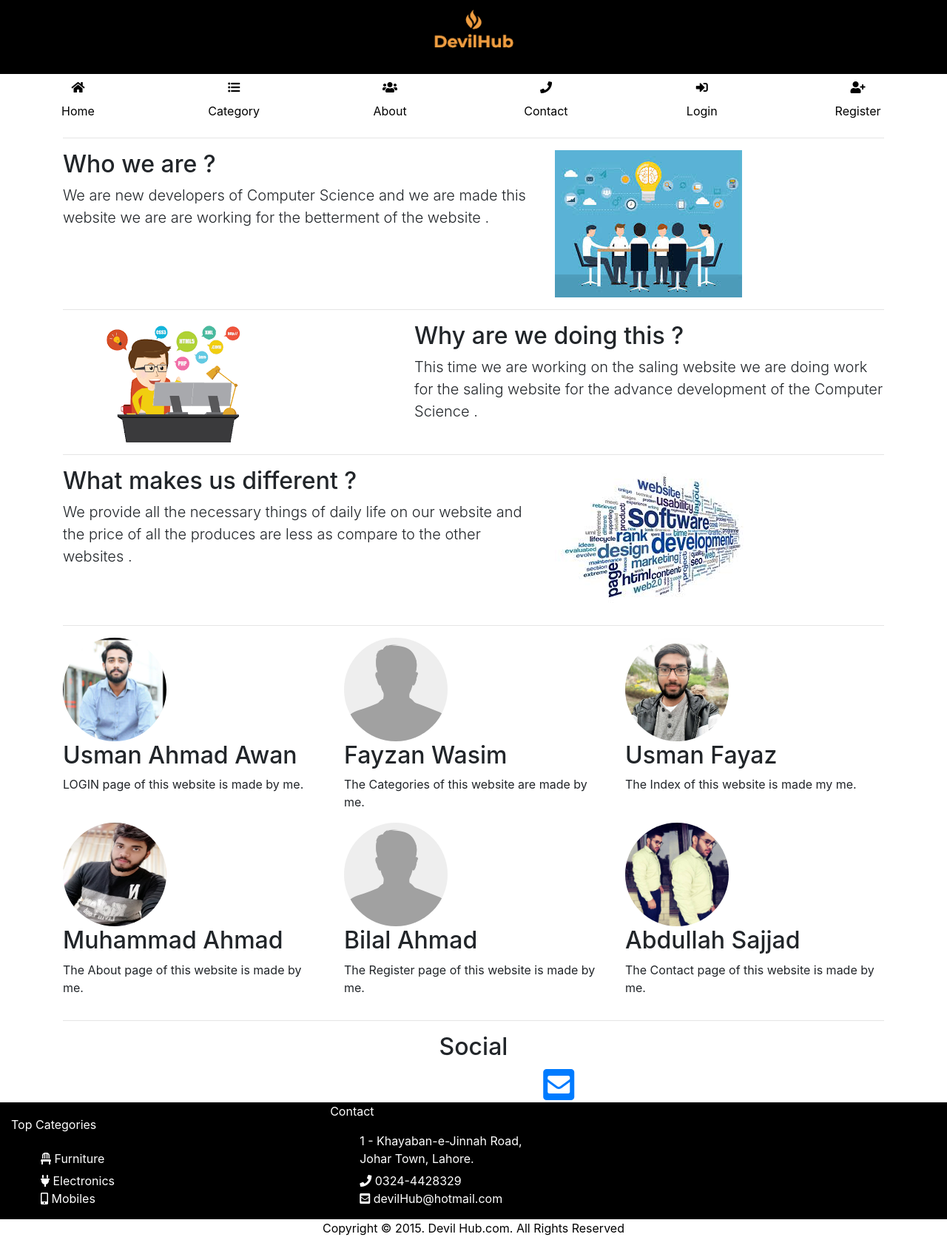
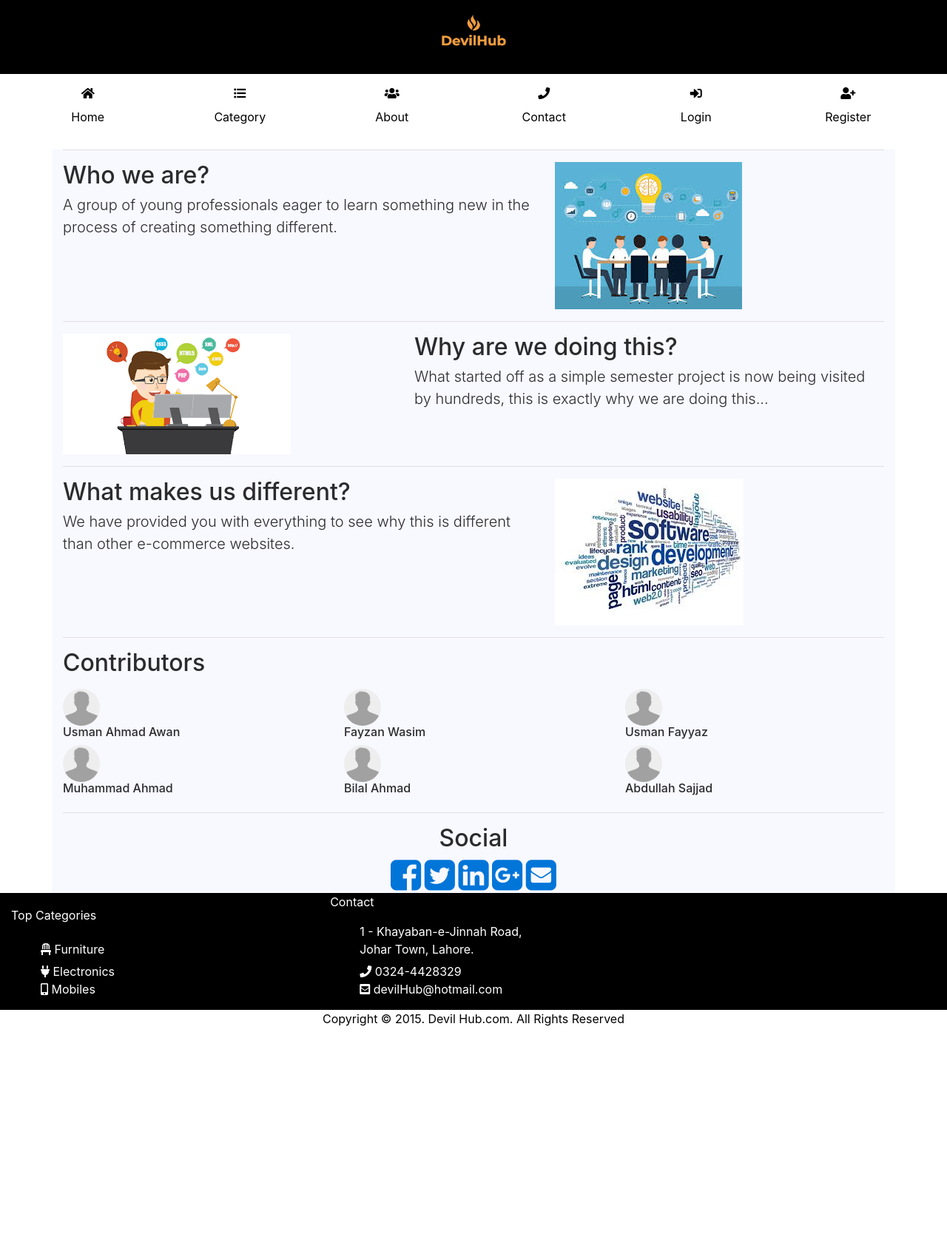
Before and after one commit to usmanawan967/assignment2, a PHP site: page /html/about.html in a window 1280 px wide. Shown: the whole page at 74% size. After the commit the page ends 1387 px from the top, so only its background shows below. Run offline with PHP 8.4, Linux system fonts and the light colour scheme; some libraries are stand-ins or nearby versions.

Commit message:
added jutt ki files

```diff
--- a/css/about.css
+++ b/css/about.css
@@ -1,6 +1,12 @@
 #companyName {
     font-size: xx-large;
     display: inline;
+}
+.col h2{
+    font-size: medium;
+}
+#contributors{
+    padding-bottom: 10px;
 }
 #foot {
 
@@ -77,7 +83,6 @@
     background-color: white;
 }
 #container_about{
-    background-color: white;
 }
 .nav-link {
     color: black;
--- a/html/about.html
+++ b/html/about.html
@@ -10,8 +10,14 @@
     <link rel="stylesheet" href="../css/about.css">
     <link rel="stylesheet" href="https://maxcdn.bootstrapcdn.com/font-awesome/4.5.0/css/font-awesome.min.css">
     <link rel="stylesheet" href="https://use.fontawesome.com/releases/v5.5.0/css/all.css">
+
     <script src="https://ajax.googleapis.com/ajax/libs/jquery/3.3.1/jquery.min.js"></script>
     <script src="https://maxcdn.bootstrapcdn.com/bootstrap/4.1.3/js/bootstrap.min.js"></script>
+    <script src="https://getbootstrap.com/docs/4.0/dist/js/bootstrap.min.js"></script>
+    <script src="https://ajax.googleapis.com/ajax/libs/jquery/3.3.1/jquery.min.js"></script>
+    <script src="https://maxcdn.bootstrapcdn.com/bootstrap/3.3.7/js/bootstrap.min.js"></script>
+    <link rel="stylesheet" href="https://maxcdn.bootstrapcdn.com/font-awesome/4.5.0/css/font-awesome.min.css">
+    <link href="https://getbootstrap.com/docs/4.0/dist/css/bootstrap.min.css" rel="stylesheet">
     <title>about</title>
 </head>
 <body>
@@ -109,17 +115,17 @@
     </ul>
 </nav>
 
-<div class="container" id="container_about">
+<div class="container" id="container_about" style="background-color: ghostwhite">
 
     <hr class="featurette-divider">
 
     <div class="row featurette">
         <div class="col-md-7">
-            <h2 class="featurette-heading">Who we are ?<span class="text-muted"></span></h2>
-            <p class="lead">We are new developers of Computer Science and we are made this website we are are working for the betterment of the website .</p>
+            <h2 class="featurette-heading">Who we are?<span class="text-muted"></span></h2>
+            <p class="lead">A group of young professionals eager to learn something new in the process of creating something different.</p>
         </div>
         <div class="col-md-5">
-            <img src="./images/whovr.jpg" class="img-fluid" alt="">
+            <img src="../images/whovr.jpg" class="img-fluid" alt="">
         </div>
     </div>
 
@@ -127,11 +133,11 @@
 
     <div class="row featurette">
         <div class="col-md-7 order-md-2">
-            <h2 class="featurette-heading">Why are we doing this ? <span class="text-muted"></span></h2>
-            <p class="lead">This time we are working on the saling website we are doing work for the saling website for the advance development of the Computer Science . </p>
+            <h2 class="featurette-heading">Why are we doing this? <span class="text-muted"></span></h2>
+            <p class="lead">What started off as a simple semester project is now being visited by hundreds, this is exactly why we are doing this...</p>
         </div>
         <div class="col-md-5 order-md-1">
-            <img src="./images/images.png" class="img-fluid" alt="">
+            <img src="../images/images.png" class="img-fluid" alt="">
         </div>
     </div>
 
@@ -139,61 +145,50 @@
 
     <div class="row featurette">
         <div class="col-md-7">
-            <h2 class="featurette-heading">What makes us different ? <span class="text-muted"></span></h2>
-            <p class="lead">We provide all the necessary things of daily life on our website and the price of all the produces are less as compare to the other websites . </p>
+            <h2 class="featurette-heading">What makes us different? <span class="text-muted"></span></h2>
+            <p class="lead">We have provided you with everything to see why this is different than other e-commerce websites.</p>
         </div>
         <div class="col-md-5">
-            <img src="./images/different.jpg" class="img-rounded" alt="">
+            <img src="../images/different.jpg" class="img-rounded" alt="">
+        </div>
+    </div>
+
+    <hr class="featurette-divider">
+
+    <div class="row featurette">
+        <div class="col-md-7" id="contributors">
+            <h2 class="featurette-heading">Contributors <span class="text-muted"></span></h2>
         </div>
     </div>
 
 
-
-
-
-
-
-
-    <hr class="featurette-divider">
-
     <div class="row">
-        <div class="col-lg-4">
-            <img src="../images/awan.jpg" class="rounded-circle" width="140" height="140" alt="">
-
+        <div class="col">
+            <img src="../images/perso.jpg" class="rounded-circle" width="50" height="50" alt="">
             <h2>Usman Ahmad Awan</h2>
-            <p>LOGIN page of this website is made by me. </p>
         </div><!-- /.col-lg-4 -->
-        <div class="col-lg-4">
-            <img src="../images/perso.jpg" class="rounded-circle" width="140" height="140" alt="">
+        <div class="col">
+            <img src="../images/perso.jpg" class="rounded-circle" width="50" height="50" alt="">
             <h2>Fayzan Wasim</h2>
-            <p>The Categories of this website are made by me.</p>
-
         </div><!-- /.col-lg-4 -->
-        <div class="col-lg-4">
-            <img src="../images/fayaz.jpg" class="rounded-circle" width="140" height="140" alt="">
-            <h2>Usman Fayaz</h2>
-            <p>The Index of this website is made my me.</p>
-
+        <div class="col">
+            <img src="../images/perso.jpg" class="rounded-circle" width="50" height="50" alt="">
+            <h2>Usman Fayyaz</h2>
         </div><!-- /.col-lg-4 -->
     </div><!-- /.row -->
 
     <div class="row">
-        <div class="col-lg-4">
-            <img src="../images/jutt.jpg" class="rounded-circle" width="140" height="140" alt="">
+        <div class="col">
+            <img src="../images/perso.jpg" class="rounded-circle" width="50" height="50" alt="">
             <h2>Muhammad Ahmad</h2>
-            <p>The About page of this website is made by me.</p>
         </div><!-- /.col-lg-4 -->
-        <div class="col-lg-4">
-            <img src="../images/perso.jpg" class="rounded-circle" width="140" height="140" alt="">
+        <div class="col">
+            <img src="../images/perso.jpg" class="rounded-circle" width="50" height="50" alt="">
             <h2>Bilal Ahmad</h2>
-            <p>The Register page of this website is made by me. </p>
-
         </div><!-- /.col-lg-4 -->
-        <div class="col-lg-4">
-            <img src="../images/abdullah.jpg" class="rounded-circle" width="140" height="140" alt="">
+        <div class="col">
+            <img src="../images/perso.jpg" class="rounded-circle" width="50" height="50" alt="">
             <h2>Abdullah Sajjad</h2>
-            <p>The Contact page of this website is made by me.</p>
-
         </div><!-- /.col-lg-4 -->
     </div><!-- /.row -->
 
@@ -205,12 +200,11 @@
         <div class="col-lg-6" style="text-align: center;">
             <h2>Social</h2>
             <div class="social">
-                <a href="#" id="share-wa" class="sharer button"><i class="fa fa-whatsapp"></i></a>
-                <a href="#" id="share-fb" class="sharer button"><i class="fas fa-3x fa-facebook-square"></i></a>
-                <a href="#" id="share-tw" class="sharer button"><i class="fas fa-3x fa-twitter-square"></i></a>
-                <a href="#" id="share-li" class="sharer button"><i class="fas fa-3x fa-linkedin-square"></i></a>
-                <a href="#" id="share-gp" class="sharer button"><i class="fas fa-3x fa-google-plus-square"></i></a>
-                <a href="#" id="share-em" class="sharer button"><i class="fas fa-3x fa-envelope-square"></i></a>
+                <a href="#" id="share-fb" class="sharer button"><i class="fa fa-3x fa-facebook-square"></i></a>
+                <a href="#" id="share-tw" class="sharer button"><i class="fa fa-3x fa-twitter-square"></i></a>
+                <a href="#" id="share-li" class="sharer button"><i class="fa fa-3x fa-linkedin-square"></i></a>
+                <a href="#" id="share-gp" class="sharer button"><i class="fa fa-3x fa-google-plus-square"></i></a>
+                <a href="#" id="share-em" class="sharer button"><i class="fa fa-3x fa-envelope-square"></i></a>
             </div>
         </div>
         <div class="col-lg-3">
```
